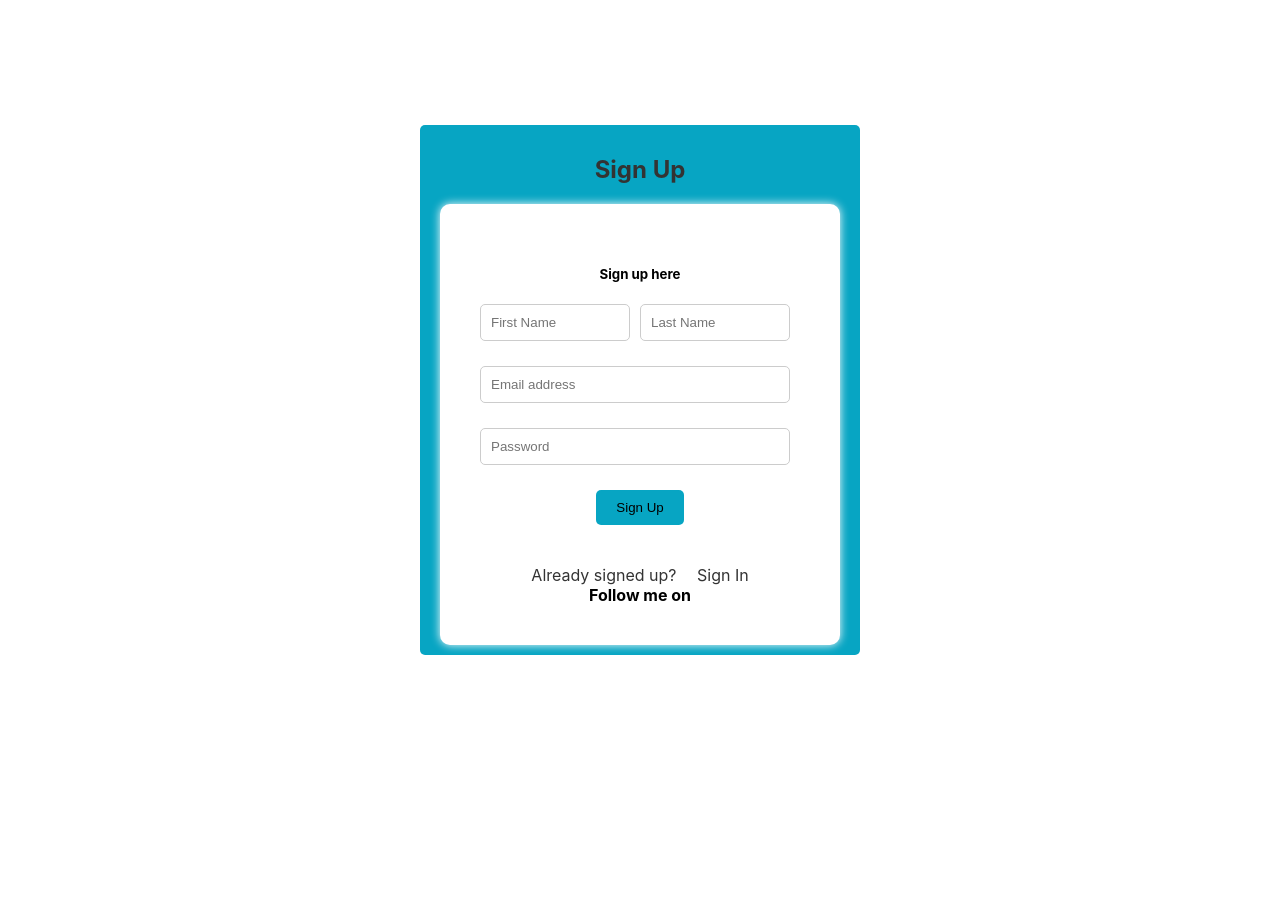
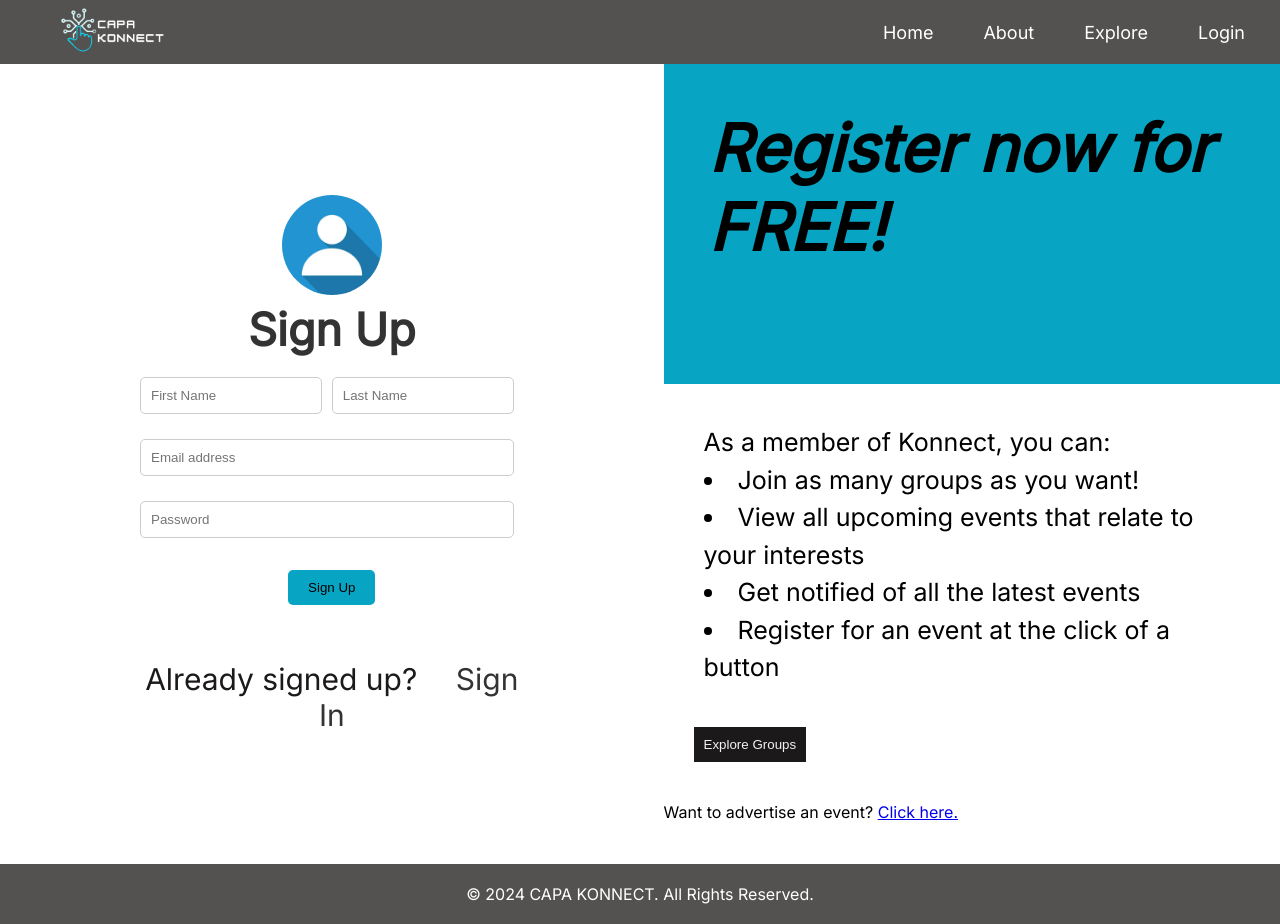
Before and after one commit to DelishaNaicker/Konnectv3, a plain HTML site: page member-sign-up.html in a window 1280 px wide. Before the commit the page ends 800 px from the top, so only its background shows below. Drawn offline with Linux system fonts and the light colour scheme.

Commit message:
sign up page styling

```diff
--- a/member-sign-up.html
+++ b/member-sign-up.html
@@ -3,21 +3,11 @@
 <head>
     <meta charset="utf-8" />
     <meta name="viewport" content="width=device-width, initial-scale=1.0">
-    <style>body {
-        font-family: "Inter";
-        display: flex;
-        justify-content: center;
-        align-items: center;
-        height: 100vh;
-    }
+    <link rel="stylesheet" href="https://fonts.googleapis.com/css?family=Inter">
+    <link href="stylesheet.css" rel="stylesheet">
+    <style>
 
     /* Resetting default margin and padding */
-     body {
-      margin: 0;
-      padding: 0;
-      box-sizing: border-box;
-    }
-
 
     .signUp {
       background-color: white;
@@ -111,18 +101,31 @@
         return regex.test(email);
     }
 </script>
-<title>Page Title</title>
+<title>Register Now</title>
+<link rel="icon" type="image/x-icon" href="/images/logo nobg.png">
 </head>
+<header>
+  <nav class="navigation-bar">
+      <span class="toggle-button">&#9776;</span>
+      <a href="#" class="Capalogo"><img src="Images/Klogo.png" height = "60px" padding="0"></a>
+          <ul class="main-menu">
+          <li><a href="index.html" class="menu-item">Home</a></li>
+          <li><a href="about.html" class="menu-item">About</a></li>
+          <li><a href="explore-groups.html" class="menu-item">Explore</a></li>
+          <li><a href="member-sign-up.html" class="menu-item">Login</a></li>
+      </ul>
+      <script src="script.js"></script>
+  </nav>
+
+</header>
+
 <body>
-    <section class="signUp" id="sign-up">
-        <div class="signUp-container">
+<div class="sign-up-grid-container">
+  <div class="form-item">
+              <img id=profile-img src="/images/user-profile-image.jpg">
               <div class="main-title">
                   <h2>Sign Up<span class="bg-text"></span></h2>
               </div>
-            <div class="signUp">
-                <div class="signUp">
-                    <h5>Sign up here</h5>
-
 
       <div class="sign-up">
           <form action="https://formsubmit.com/Konnect@gmail.com" method="POST">
@@ -140,20 +143,52 @@
 
               <input type="button" value="Sign Up" id="sign-up" onclick="signUp()">
               <br><br>
+          </form>
       <div class="single-line">
-    <a href="">Already signed up?</a> &emsp;<a href="sign-in.html">Sign In</a>
+      Already signed up? &emsp;<a href="sign-in.html">Sign In</a>
+  </div>
+</div>
+</div>
+  <div class="sign-up-banner" style="background-color: #07A5C3;">
+    <h1 style="font-size: 65px; margin:45px"><i>Register now for<br><b>FREE!</b></i></h1>
+  </div>
+  <div class="sign-up-info">
+    <div class="advert-text">
+    <p>As a member of Konnect, you can:</p>
+      <ul style="padding-left: 0;">
+        <li style="list-style-position: inside;">Join as many groups as you want!</li>
+        <li style="list-style-position: inside;">View all upcoming events that relate to your interests</li>
+        <li style="list-style-position: inside;">Get notified of all the latest events</li>
+        <li style="list-style-position: inside;">Register for an event at the click of a button</li>
+      </ul>
+    </div>
 
-    <div class="footer">
+      <button class="signup-explore-button" style="margin-left: 30px; margin-bottom: 40px">Explore Groups</button>
+
+      <p>Want to advertise an event? <a href="advertising-payment-options.html">Click here.</a></p>
+
+    </p>
+  </div>
+
+</div>
+
+
+
+    <!-- <div class="footer">
         <b>	Follow me on </b>
         <div class="icons">
         <a href="https://github.com/kvaibhav01" target="_blank" class="social"><i class="fab fa-github"></i></a>
         <a href="https://www.instagram.com/vaibhavkhulbe143/" target="_blank" class="social"><i class="fab fa-instagram"></i></a>
         <a href="https://twitter.com/vaibhav_khulbe" target="_blank" class="social"><i class="fab fa-twitter-square"></i></a>
         <a href="https://linkedin.com/in/vaibhav-khulbe/" target="_blank" class="social"><i class="fab fa-linkedin"></i></a>
-        </div>
-        </div>
+        </div> -->
+
 
 </div>
 </form>
 </body>
+<footer>
+  <p>© 2024 CAPA KONNECT. All Rights Reserved.</p>
+</footer>
+
 </html>
--- a/stylesheet.css
+++ b/stylesheet.css
@@ -121,7 +121,7 @@ body {
     grid-row: 1 / 3;
     font-size: 70px;
     color: #fff;
-    background-color: #07A5C3;
+    background-color: #00275E;
     padding-left: 50px;
     padding-top: 50px;
   }
@@ -448,15 +448,48 @@ body {
     clear: both;
   }
 
- /*
- body {
+.sign-up-grid-container {
+  display: grid;
+    grid-template-columns: auto auto;
+    grid-template-rows: 40vh auto;
+}
+
+.form-item {
+  grid-row: 1/3;
+  color:#1C191A;
+  font-size: 30px;
+  text-align: center;
+  padding: 40px 140px 40px 140px;
+  height: 100vh;
+  align-content: center;
+}
+
+#profile-img {
+  width:100px;
+  border-radius: 50%;
+}
+
+.advert-text {
+  font-size: 25px;
+  padding:40px;
+  line-height: 150%;
+}
+
+.signup-explore-button {
+  background-color: #1C191A;
+  color: #f2f2f2;
+  padding: 10px;
+  border: none;
+  outline:none;
+}
+/*  body {
     font-family: "Inter";
     display: flex;
     justify-content: center;
     align-items: center;
     height: 100vh;
 }
-
+  */
 /* Resetting default margin and padding */
 /* body {
   margin: 0;
```
Also changed, not shown: images/user-profile-image.jpg (added). Lines whose indentation alone changed are shown as unchanged.
